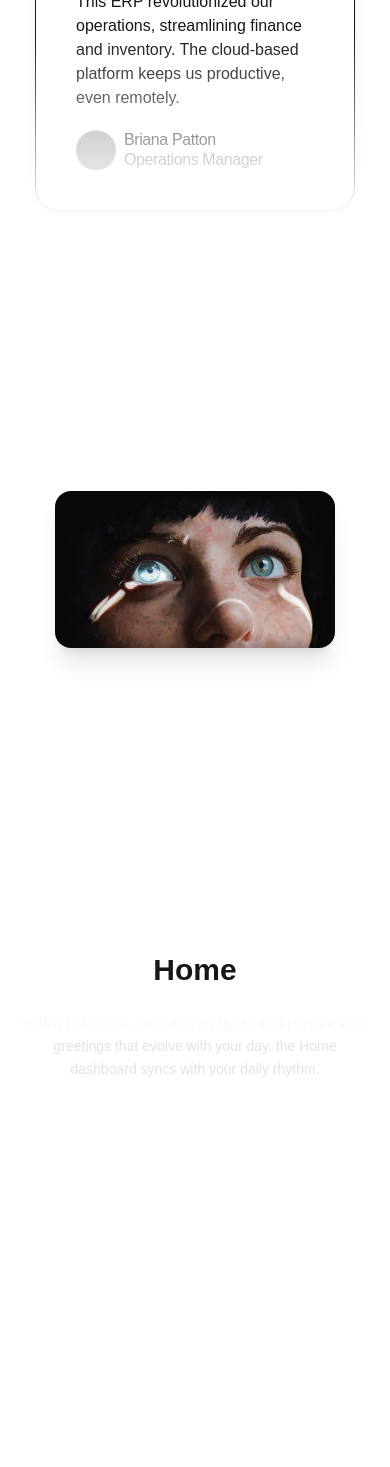
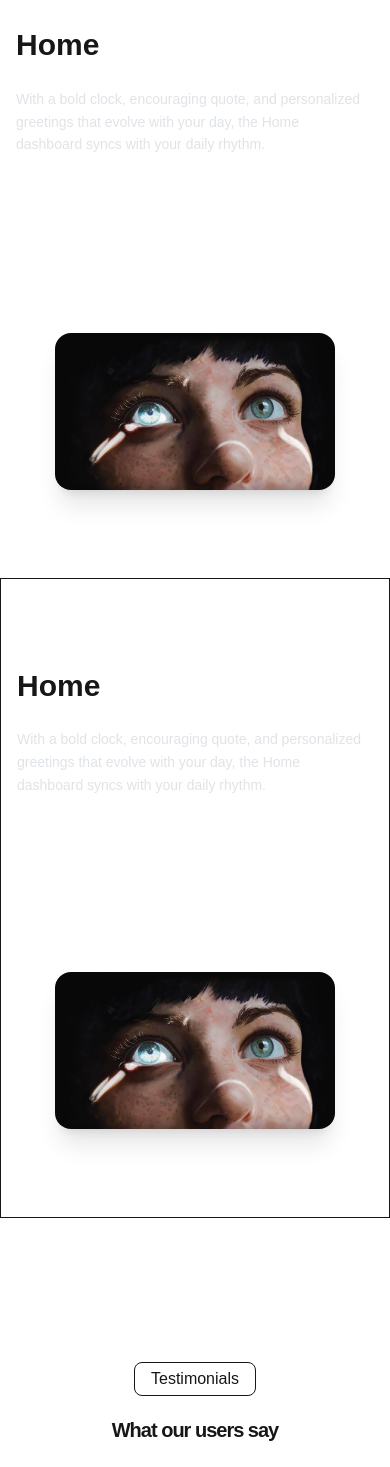
Before and after one commit to abhaymauryadev/devtrack, a Next.js app: page / in a window 390 px wide. Shown: the part 3833-5300 px from the top of the page. Before the commit the page ends 5105 px from the top, so only its background shows below. Built offline with nearby package versions, Linux system fonts and the light colour scheme; grey boxes are pictures that could not be loaded.

Commit message:
feat: fixing textreveal indentation in desktop, height , gsap , phone resposivness

```diff
--- a/app/page.tsx
+++ b/app/page.tsx
@@ -9,8 +9,8 @@ export default function Home() {
       <Navabar />
       <Hero />
       <Features/>
+      <TextReveal/>
       <Testimonials/>
-      <TextReveal/>
 
       {/* <div className="flex gap-4">
         <Link
--- a/sections/Testimonials.tsx
+++ b/sections/Testimonials.tsx
@@ -90,7 +90,7 @@ const Testimonials = () => {
           </p>
         </motion.div>
 
-        <div className="flex justify-center gap-6 mt-10 mask-[linear-gradient(to_bottom,transparent,black_25%,black_75%,transparent)] max-h-[740px] overflow-hidden">
+        <div className="flex justify-center gap-6 mt-10 mask-[linear-gradient(to_bottom,transparent,black_25%,black_75%,transparent)] max-h-185 overflow-hidden">
           <TestimonialsColumn testimonials={firstColumn} duration={15} />
           <TestimonialsColumn testimonials={secondColumn} className="hidden md:block" duration={19} />
           <TestimonialsColumn testimonials={thirdColumn} className="hidden lg:block" duration={17} />
--- a/sections/TextReveal.tsx
+++ b/sections/TextReveal.tsx
@@ -5,7 +5,7 @@ import gsap from "gsap";
 import { ScrollTrigger } from "gsap/ScrollTrigger";
 
 export default function TextReveal() {
-  const fillRef = useRef(null);
+  // const fillRef = useRef(null);
 
   useEffect(() => {
     gsap.registerPlugin(ScrollTrigger);
@@ -25,13 +25,45 @@ export default function TextReveal() {
         delay: i * 0.2, // 👈 slight delay for sequence feel
       });
     });
+
+    const spans_1 = gsap.utils.toArray(".fill-span-1");
+
+    spans_1.forEach((el, i) => {
+      gsap.to(el, {
+        width: "100%",
+        ease: "none",
+        scrollTrigger: {
+          trigger: el,
+          start: "top 80%",
+          end: "top 40%",
+          scrub: 1,
+        },
+        delay: i * 0.2, // 👈 slight delay for sequence feel
+      });
+    });
+
+     const spans_2 = gsap.utils.toArray(".fill-span_2");
+
+    spans_2.forEach((el, i) => {
+      gsap.to(el, {
+        width: "100%",
+        ease: "none",
+        scrollTrigger: {
+          trigger: el,
+          start: "top 80%",
+          end: "top 40%",
+          scrub: 1,
+        },
+        delay: i * 0.2, // 👈 slight delay for sequence feel
+      });
+    });
   }, []);
 
   return (
     <section className="min-h-screen py-16">
-      <div className="max-w-7xl mx-auto px-4 grid gap-12 lg:grid-cols-2 items-center min-h-screen">
+      <div className="max-w-7xl mx-auto px-4 grid lg:grid-cols-2 text-left items-center  border h-160 lg:gap-12">
         {/* LEFT: Image */}
-        <div className="flex justify-center">
+        <div className="flex justify-center order-2 lg:order-1">
           <img
             src="/images.jpeg"
             alt="features"
@@ -40,23 +72,26 @@ export default function TextReveal() {
         </div>
 
         {/* RIGHT: Text */}
-        <div className="space-y-6 text-center lg:text-left">
+        <div className="space-y-6 text-left lg:text-left order-1 lg:order-2">
           <h1 className="text-3xl sm:text-4xl md:text-5xl font-bold leading-tight">
             Home
           </h1>
 
-          {/* Text Reveal */}
           <div className="relative">
-            {/* BACK TEXT */}
             <p className="text-gray-400/30 text-sm sm:text-base md:text-[1.5rem] leading-relaxed">
               With a bold clock, encouraging quote, and personalized{" "}
-              <span className="block">greetings that evolve with your day, the Home </span>
-              <span className="block">dashboard syncs with your daily rhythm.</span>
+              <span className="block">
+                greetings that evolve with your day, the Home{" "}
+              </span>
+              <span className="block">
+                dashboard syncs with your daily rhythm.
+              </span>
             </p>
 
-            {/* FRONT TEXT */}
-            <p className="absolute inset-0 text-white text-sm sm:text-base md:text-[1.5rem] leading-relaxed whitespace-nowrap ">
+            <p className="absolute inset-0 text-white text-sm sm:text-base md:text-[1.5rem] leading-relaxed whitespace-nowrap">
+              <span className="fill-span block overflow-hidden w-0 whitespace-nowrap">
                 With a bold clock, encouraging quote, and personalized{" "}
+              </span>
               <span className="fill-span block overflow-hidden w-0 whitespace-nowrap">
                 greetings that evolve with your day, the Home{" "}
               </span>
@@ -67,6 +102,91 @@ export default function TextReveal() {
           </div>
         </div>
       </div>
+
+      <div className="max-w-7xl mx-auto px-4 grid lg:grid-cols-2 text-left items-center  h-160 lg:gap-12">
+        {/* LEFT: Text */}
+        <div className="space-y-6 text-left lg:text-left">
+          <h1 className="text-3xl sm:text-4xl md:text-5xl font-bold leading-tight">
+            Home
+          </h1>
+
+          <div className="relative">
+            <p className="text-gray-400/30 text-sm sm:text-base md:text-[1.5rem] leading-relaxed">
+              With a bold clock, encouraging quote, and personalized{" "}
+              <span className="block">
+                greetings that evolve with your day, the Home{" "}
+              </span>
+              <span className="block">
+                dashboard syncs with your daily rhythm.
+              </span>
+            </p>
+
+            <p className="absolute inset-0 text-white text-sm sm:text-base md:text-[1.5rem] leading-relaxed whitespace-nowrap">
+              <span className="fill-span-1 block overflow-hidden w-0 whitespace-nowrap">
+                With a bold clock, encouraging quote, and personalized{" "}
+              </span>
+              <span className="fill-span-1 block overflow-hidden w-0 whitespace-nowrap">
+                greetings that evolve with your day, the Home{" "}
+              </span>
+              <span className="fill-span-1 block overflow-hidden w-0 whitespace-nowrap">
+                dashboard syncs with your daily rhythm.
+              </span>
+            </p>
+          </div>
+        </div>
+
+        {/* RIGHT: Image */}
+        <div className="flex justify-center">
+          <img
+            src="/images.jpeg"
+            alt="features"
+            className="w-70 sm:w-87.5 md:w-105 rounded-2xl shadow-xl"
+          />
+        </div>
+      </div>
+
+
+     <div className="max-w-7xl mx-auto px-4 grid lg:grid-cols-2 text-left items-center  border h-160 lg:gap-12">
+        {/* LEFT: Image */}
+        <div className="flex justify-center order-2 lg:order-1">
+          <img
+            src="/images.jpeg"
+            alt="features"
+            className="w-70 sm:w-87.5 md:w-105 rounded-2xl shadow-xl"
+          />
+        </div>
+
+        {/* RIGHT: Text */}
+        <div className="space-y-6 text-left lg:text-left order-1 lg:order-2">
+          <h1 className="text-3xl sm:text-4xl md:text-5xl font-bold leading-tight">
+            Home
+          </h1>
+
+          <div className="relative">
+            <p className="text-gray-400/30 text-sm sm:text-base md:text-[1.5rem] leading-relaxed">
+              With a bold clock, encouraging quote, and personalized{" "}
+              <span className="block">
+                greetings that evolve with your day, the Home{" "}
+              </span>
+              <span className="block">
+                dashboard syncs with your daily rhythm.
+              </span>
+            </p>
+
+            <p className="absolute inset-0 text-white text-sm sm:text-base md:text-[1.5rem] leading-relaxed whitespace-nowrap">
+              <span className="fill-span_2 block overflow-hidden w-0 whitespace-nowrap">
+                With a bold clock, encouraging quote, and personalized{" "}
+              </span>
+              <span className="fill-span_2 block overflow-hidden w-0 whitespace-nowrap">
+                greetings that evolve with your day, the Home{" "}
+              </span>
+              <span className="fill-span_2 block overflow-hidden w-0 whitespace-nowrap">
+                dashboard syncs with your daily rhythm.
+              </span>
+            </p>
+          </div>
+        </div>
+      </div>
     </section>
   );
 }
```
Lines whose indentation alone changed are shown as unchanged.
